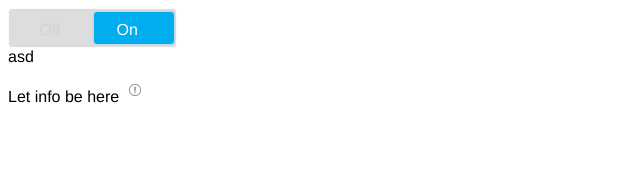
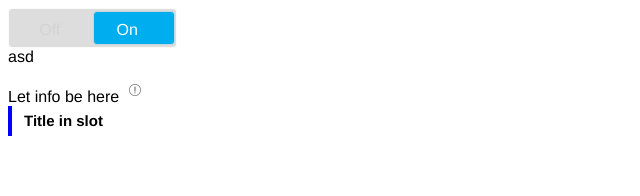
Before and after one commit to apeschar/phastpress, a Vue app in the folder admin-front-end/: page / in a window 1280 px wide. Shown: the top 196 px of the page, without its empty margins (0-640 px from the left). Built offline with nearby package versions, Linux system fonts and the light colour scheme.

Commit message:
Introduce SectionTitle component

```diff
--- a/admin-front-end/src/App.vue
+++ b/admin-front-end/src/App.vue
@@ -13,12 +13,14 @@
         Here we go with the extra info
       </template>
     </Information>
+    <section-title color="blue">Title in slot</section-title>
   </div>
 </template>
 
 <script>
 import OnOffSwitch from './components/OnOffSwitch'
 import Information from './components/Information'
+import SectionTitle from './components/SectionTitle'
 
 export default {
   name: 'App',
@@ -28,8 +30,9 @@ export default {
     }
   },
   components: {
+    OnOffSwitch,
     Information,
-    OnOffSwitch
+    SectionTitle
   }
 }
 </script>
--- /dev/null
+++ b/admin-front-end/src/components/SectionTitle.vue
@@ -0,0 +1,23 @@
+<template>
+  <div>
+    <div class="section-title" :style="{'border-left-color' : color}">
+      <slot></slot>
+    </div>
+  </div>
+</template>
+<script>
+export default {
+  name: 'SectionTitle',
+  props: ['color']
+}
+</script>
+<style scoped>
+  .section-title {
+    height: 30px;
+    line-height: 30px;
+    padding-left: 12px;
+    border-left: 4px solid;
+    font-weight: bold;
+    font-size: 15px;
+  }
+</style>
```
